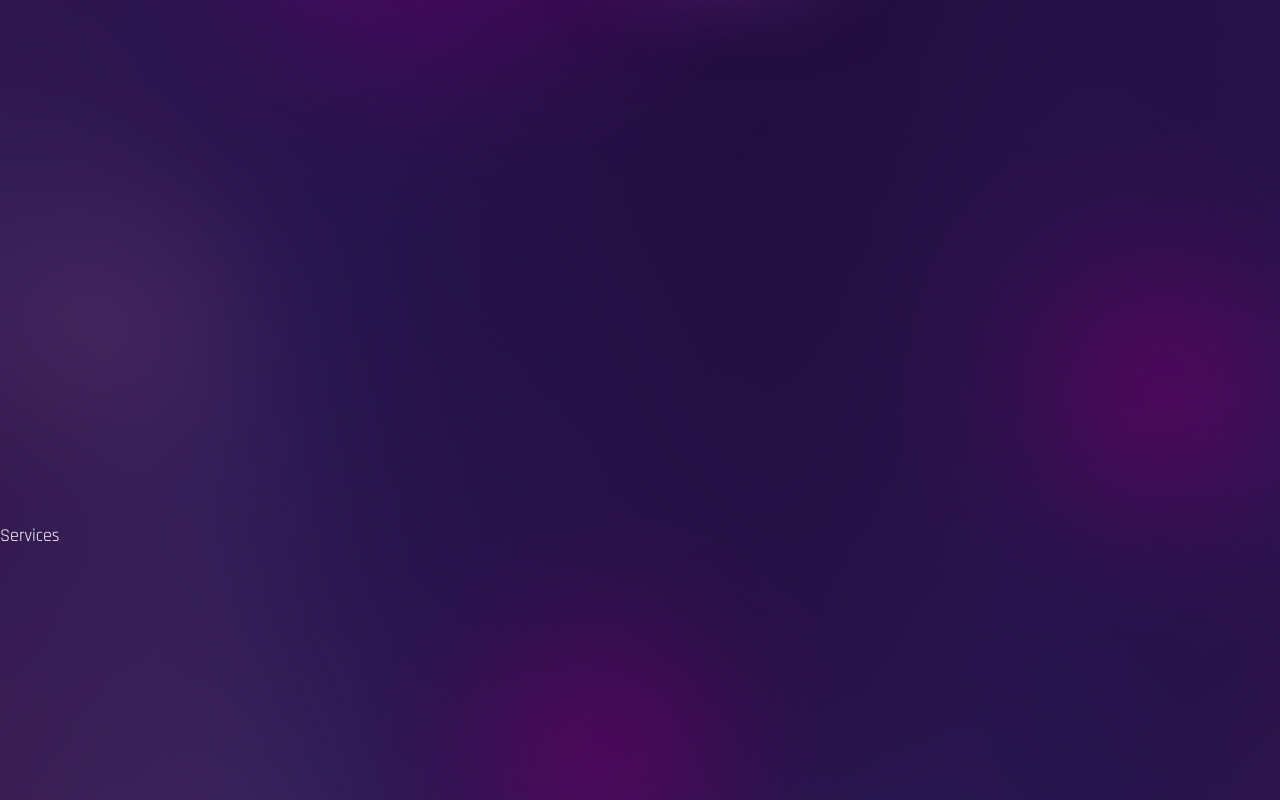
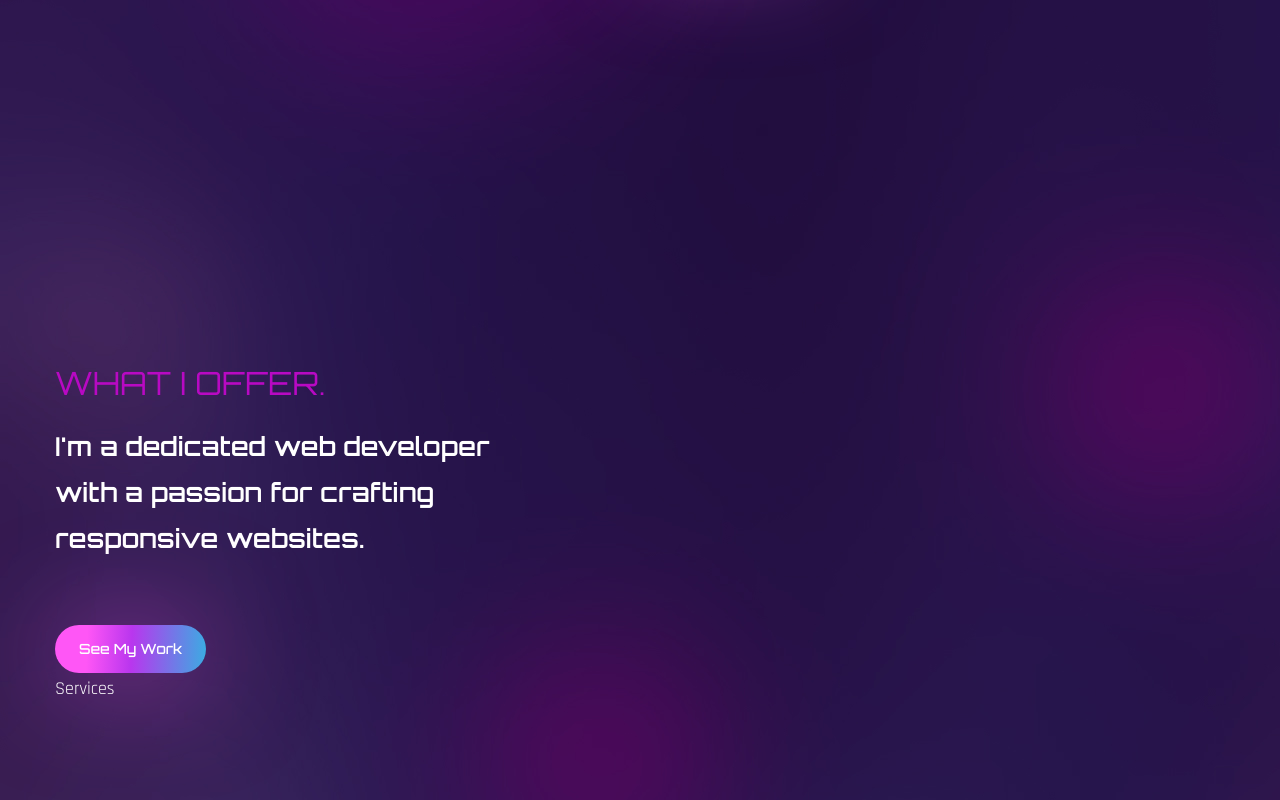
Before and after one commit to Hasanale/React-Portfolio, a React (Vite) app: page / in a window 1280 px wide. Shown: the part 1400-2200 px from the top of the page. Built offline with nearby package versions, Linux system fonts and the light colour scheme; a web font is replaced by a local one.

Commit message:
services

```diff
--- a/src/components/Services.jsx
+++ b/src/components/Services.jsx
@@ -1,9 +1,46 @@
 import React from "react";
+import { BsArrowUpRight } from "react-icons/bs";
+import { motion } from "framer-motion";
+import { fadeIn } from "../variants";
 
+const services = [
+  {
+    name: "Web Development",
+    description:
+      "Im a dedicated web developer with a passion for crafting responsive, user-friendly, and visually engaging websites. With 1  year of experience.",
+    link: "Learn more",
+  },
+  {
+    name: "SEO",
+    description:
+      "Im a dedicated web developer with a passion for crafting responsive, user-friendly, and visually engaging websites. With 1  year of experience.",
+    link: "Learn more",
+  },
+  {
+    name: "Digital Marketing",
+    description:
+      "Im a dedicated web developer with a passion for crafting responsive, user-friendly, and visually engaging websites. With 1  year of experience.",
+    link: "Learn more",
+  },
+];
 function Services() {
   return (
     <div className="section" id="services">
-      Services
+      <div className="container mx-auto">
+        <div>
+          {/* text */}
+          <div>
+            <h2 className="h2 text-accent mb-6">What I Offer.</h2>
+            <h3 className="h3 max-w-[455px] mb-16">
+              I'm a dedicated web developer with a passion for crafting
+              responsive websites.
+            </h3>
+            <button className="btn btn-sm">See My Work</button>
+          </div>
+          {/* services */}
+          <div>Services</div>
+        </div>
+      </div>
     </div>
   );
 }
```
